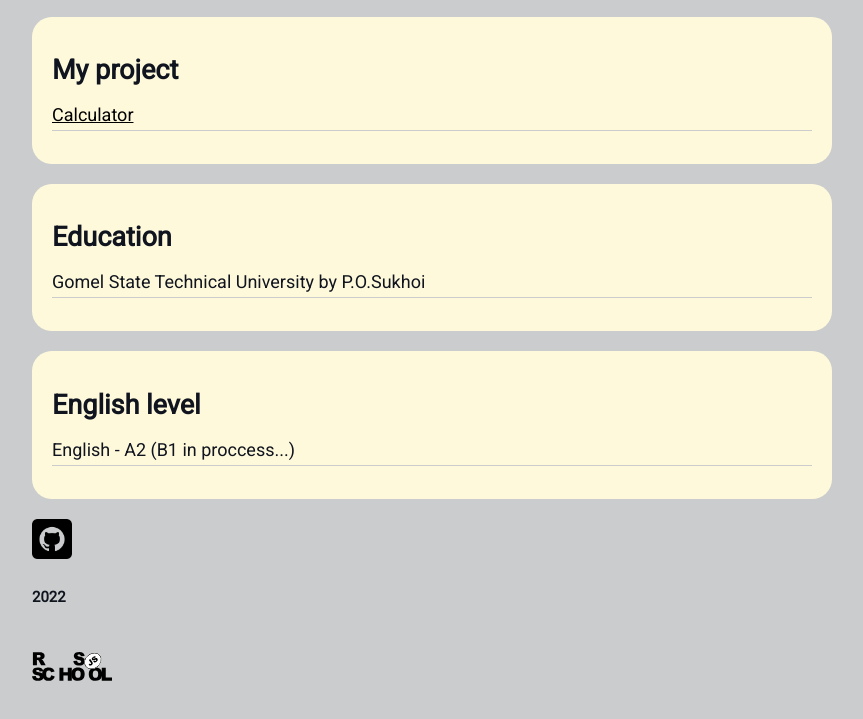
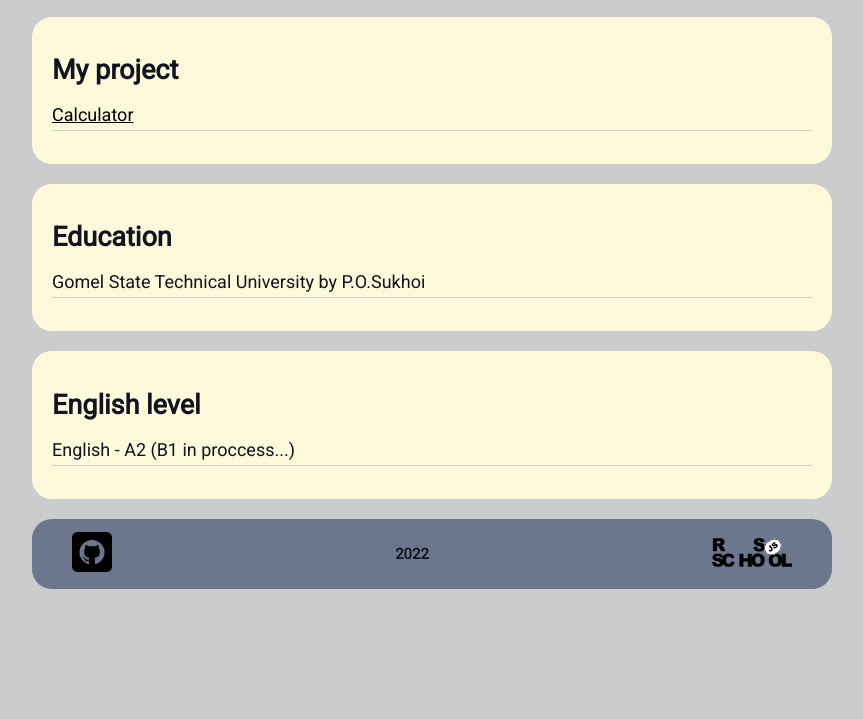
Before and after one commit to ALLaTk/rsschool-cv, a plain HTML site: page index.html in a window 1280 px wide. Shown: the part 1496-2215 px from the top of the page, without its empty margins (208-1071 px from the left). After the commit the page ends 2103 px from the top, so only its background shows below. Drawn offline with Linux system fonts and the light colour scheme.

Commit message:
feat: add styles in  style.css

```diff
--- a/style.css
+++ b/style.css
@@ -174,3 +174,14 @@ a:hover {
   padding-bottom: 5px;
   border-bottom: 1px solid #ccc;
 }
+
+.footer {
+  display: flex;
+  justify-content: space-between;
+  align-items: center;
+  background: #6c778d;
+  height: 70px;
+  width: 800px;
+  padding: 20px 40px;
+  border-radius: 20px;
+}
```
